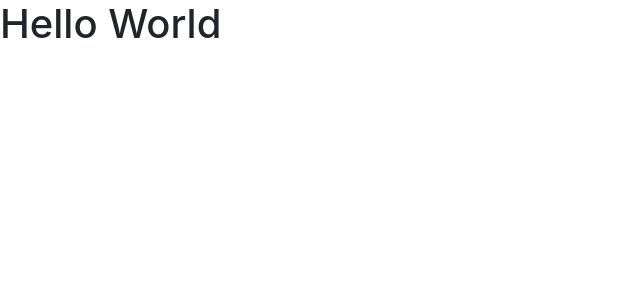
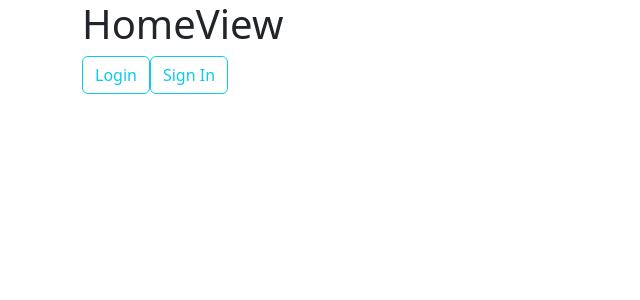
Before and after one commit to anhtan2223/LibaryManagement, a Vue app in the folder Code/Frontend/: page / in a window 1280 px wide. Shown: the top 300 px of the page, without its empty margins (0-640 px from the left). Built offline with nearby package versions, Linux system fonts and the light colour scheme.

Commit message:
Update Axios to Project and Create PageNotFound

```diff
--- a/Code/Frontend/package.json
+++ b/Code/Frontend/package.json
@@ -10,9 +10,10 @@
   },
   "dependencies": {
     "@fortawesome/fontawesome-free": "^6.5.1",
+    "@popperjs/core": "^2.11.8",
+    "@rollup/rollup-darwin-x64": "^4.13.2",
     "axios": "^1.6.8",
-    "bootstrap": "^4.6.2",
-    "popper.js": "^1.16.1",
+    "bootstrap": "^5.3.3",
     "vue": "^3.4.21",
     "vue-router": "^4.3.0"
   },
--- a/Code/Frontend/src/router/index.js
+++ b/Code/Frontend/src/router/index.js
@@ -4,14 +4,28 @@ const router = createRouter({
   history: createWebHistory(import.meta.env.BASE_URL),
   routes: [
     {
+      path : '/:pathMatch(.*)*',
+      name: 'NotFound' ,
+      component : () => import('../views/NotFound.vue') ,
+      props : true ,
+    } ,
+    {
       path: '/',
-      name: 'home',
-      component: () => import('../views/HomeView.vue')
+      name: 'Home',
+      component: () => import('../views/HomeView.vue') ,
+      props : true ,
     },
     {
-      path: '/about',
-      name: 'about',
-      component: () => import('../views/AboutView.vue')
+      path: '/login',
+      name: 'Login',
+      component: () => import('../views/LoginView.vue') ,
+      props : true ,
+    },
+    {
+      path: '/signin',
+      name: 'SignIn',
+      component: () => import('../views/SignInView.vue') ,
+      props : true ,
     }
   ]
 })
--- a/Code/Frontend/src/views/AboutView.vue
+++ /dev/null
@@ -1,9 +0,0 @@
-<template>
-  <div>
-    <h1>About Page</h1>
-  </div>
-</template>
-
-<script setup>
-
-</script>
--- a/Code/Frontend/src/views/HomeView.vue
+++ b/Code/Frontend/src/views/HomeView.vue
@@ -1,13 +1,26 @@
-
-import { VueElement } from 'vue';
-<template>
-    <h1>Hello World</h1>
-</template>
-
-<script setup>
+<script setup lang="ts">
 
 </script>
 
-<style>
+<template>
+  <div class="container">
+      <h1>
+        HomeView
+      </h1>
+      <button
+      type="button"
+      class="btn btn-outline-info"
+      @click = "$router.push('/login')"
+      >
+        Login
+      </button>
+      <button
+      type="button"
+      class="btn btn-outline-info"
+      @click = "$router.push('/signin')"
+      >
+        Sign In
+      </button>
 
-</style>
+  </div>
+</template>
--- /dev/null
+++ b/Code/Frontend/src/views/LoginView.vue
@@ -0,0 +1,13 @@
+<template>
+  <div>
+    <h1>Login View</h1>
+  </div>
+</template>
+
+<script setup lang="ts">
+
+</script>
+
+<style>
+
+</style>
--- /dev/null
+++ b/Code/Frontend/src/views/NotFound.vue
@@ -0,0 +1,24 @@
+<template>
+    <div class="text-center mt-10 not-found">
+        <h2 style="color : black">OOPS , Không Tìm Thấy Trang </h2>
+        <!-- <router-link to='/'>Trở về Trang Chủ</router-link> -->
+        <a class="b" @click.prevent="router.go(-1)">
+            <h3>
+                Trở về trước
+            </h3>
+        </a>
+    </div>
+</template>
+
+<script setup lang='ts'>
+import { useRouter } from 'vue-router';
+const router = useRouter()
+
+</script>
+
+<style>
+    .not-found{
+        align-items: center;
+        /* background-color: bisque; */
+    }
+</style>
--- /dev/null
+++ b/Code/Frontend/src/views/SignInView.vue
@@ -0,0 +1,13 @@
+<template>
+    <div>
+      <h1>SignIn View</h1>
+    </div>
+  </template>
+
+  <script setup lang="ts">
+
+  </script>
+
+  <style>
+
+  </style>
--- a/Code/Frontend/vite.config.js
+++ b/Code/Frontend/vite.config.js
@@ -8,6 +8,9 @@ export default defineConfig({
   plugins: [
     vue(),
   ],
+  server : {
+    port : 3001
+  } ,
   resolve: {
     alias: {
       '@': fileURLToPath(new URL('./src', import.meta.url))
```
Also changed, not shown: Code/Frontend/src/services/CreateAxios.js (added, +13 -0 lines), Code/Frontend/src/services/api.service.js (added, +12 -0 lines), 1 other file (tests, documents, lock files or other folders).
